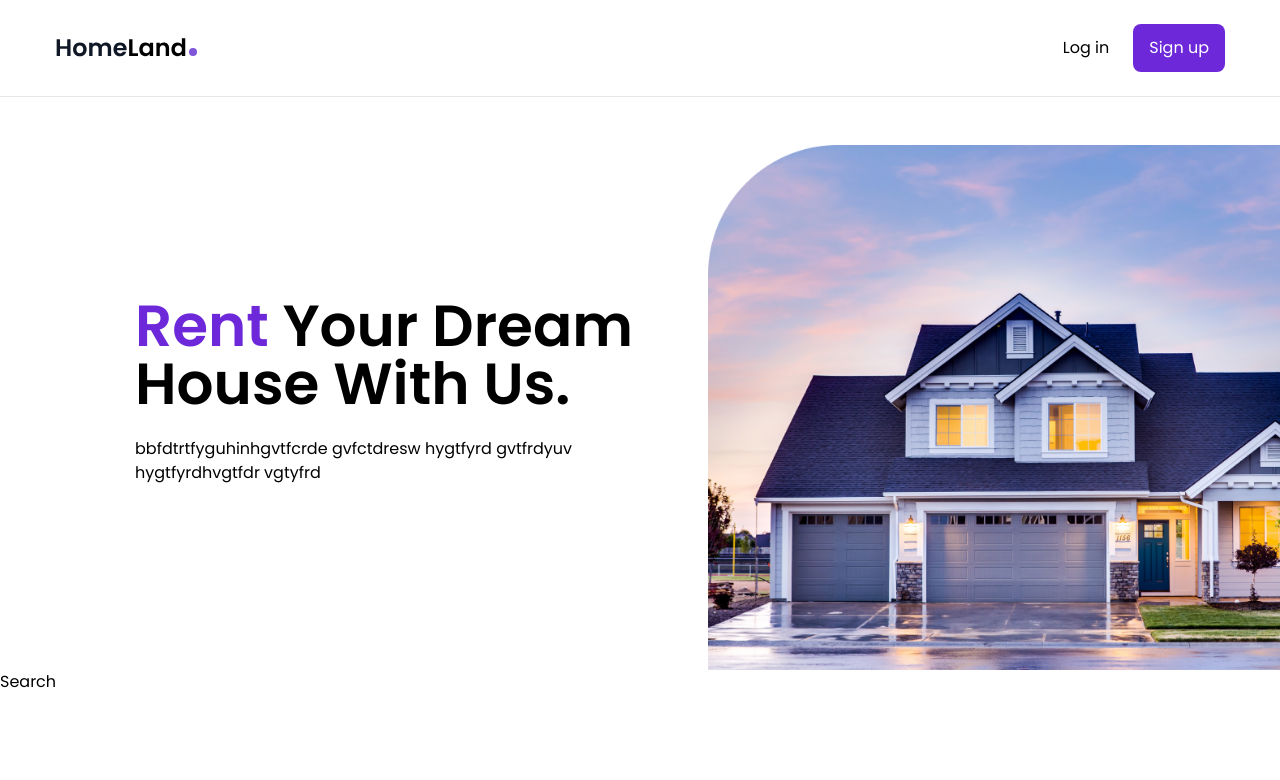
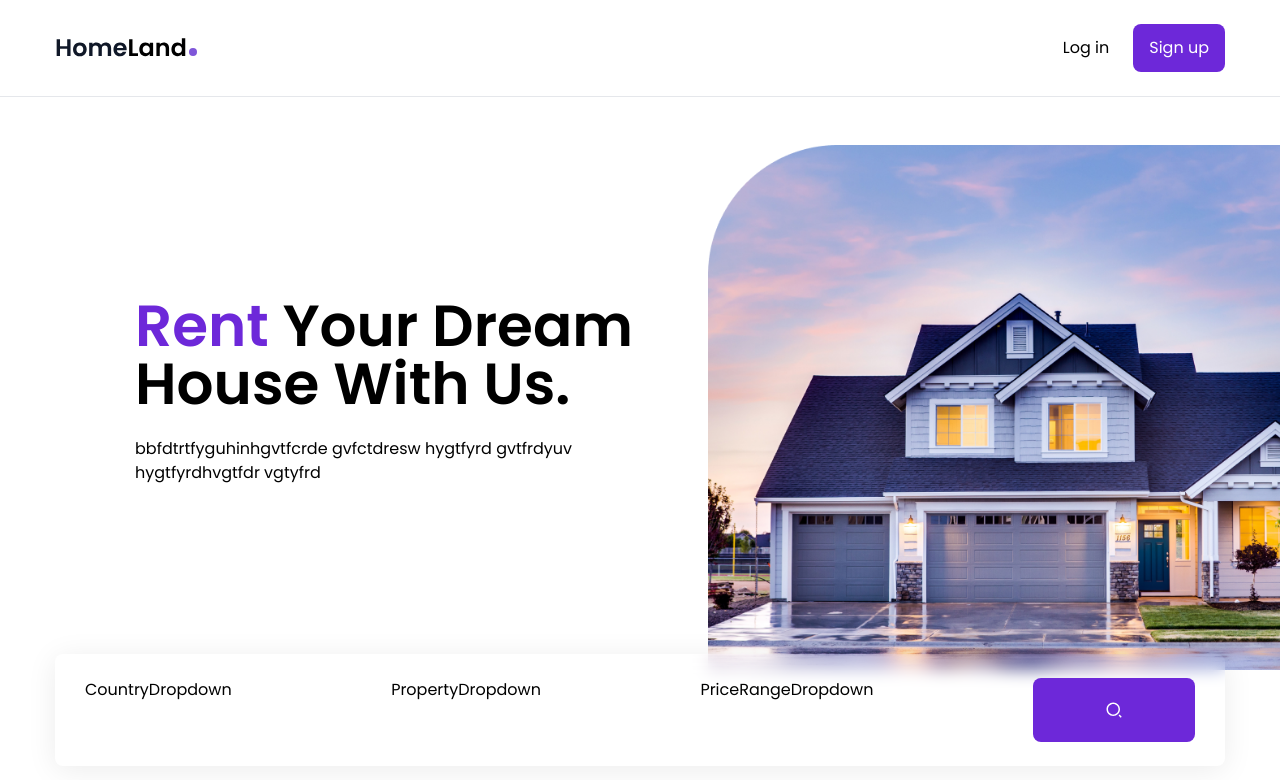
Before and after one commit to Ivan-6332/Real_State_Web_Application, a React (Create React App) app: page / in a window 1280 px wide. Shown: the top 780 px of the page. Built offline with nearby package versions, Linux system fonts and the light colour scheme.

Commit message:
update 2

```diff
--- a/src/components/HouseContext.js
+++ b/src/components/HouseContext.js
@@ -1,7 +1,39 @@
-import React from 'react';
+import React, { useState, useEffect, createContext } from 'react';
 
-const HouseContext = () => {
-  return <div>HouseContext</div>;
+// Import data
+import { housesData } from '../data';
+
+// Create context
+export const HouseContext = createContext();
+
+const HouseContextProvider = ({ children }) => {
+  const [houses, setHouses] = useState(housesData);
+  const [country, setCountry] = useState('Location (any)');
+  const [countries, setCountries] = useState([]);
+  const [property, setProperty] = useState('Property type (any)');
+  const [properties, setProperties] = useState([]);
+  const [price, setPrice] = useState('Price range (any)');
+  const [loading, setLoading] = useState(false);
+
+  // Ensure the context provider wraps the children properly
+  return (
+    <HouseContext.Provider
+      value={{
+        country,
+        setCountry,
+        countries,
+        property,
+        setProperty,
+        properties,
+        price,
+        setPrice,
+        houses,
+        loading,
+      }}
+    >
+      {children}
+    </HouseContext.Provider>
+  );
 };
 
-export default HouseContext;
+export default HouseContextProvider;
--- a/src/components/Search.js
+++ b/src/components/Search.js
@@ -1,7 +1,30 @@
-import React from 'react';
+import React, { useContext } from 'react';
+
+// Import components
+import CountryDropdown from './CountryDropdown';
+import PropertyDropdown from './PropertyDropdown';
+import PriceRangeDropdown from './PriceRangeDropdown';
+
+// Import icons
+import { RiSearch2Line } from 'react-icons/ri';
+
+// Import context
+import { HouseContext } from './HouseContext';
 
 const Search = () => {
-  return <div>Search</div>;
+  const { houses } = useContext(HouseContext); // Ensure HouseContext is properly defined
+  console.log(houses);
+
+  return (
+    <div className='px-[30px] py-6 max-w-[1170px] mx-auto flex flex-col lg:flex-row justify-between gap-4 lg:gap-x-3 relative lg:-top-4 lg:shadow-1 bg-white lg:bg-transparent lg:backdrop-blur rounded-lg'>
+      <CountryDropdown />
+      <PropertyDropdown />
+      <PriceRangeDropdown />
+      <button className='bg-violet-700 hover:bg-violet-800 transition w-full lg:max-w-[162px] h-16 rounded-lg flex justify-center items-center text-white text-lg'>
+        <RiSearch2Line />
+      </button>
+    </div>
+  );
 };
 
 export default Search;
--- a/src/index.js
+++ b/src/index.js
@@ -6,11 +6,16 @@
 //import router
 import { BrowserRouter as Router } from 'react-router-dom';
 
+//import house context provider
+import HouseContextProvider from './components/HouseContext';
+
 const root = ReactDOM.createRoot(document.getElementById('root'));
 root.render(
-  <Router>
-    <React.StrictMode>
-      <App />
-    </React.StrictMode>
-  </Router>
+  <HouseContextProvider>
+    <Router>
+      <React.StrictMode>
+        <App />
+      </React.StrictMode>
+    </Router>
+  </HouseContextProvider>
 );
```
